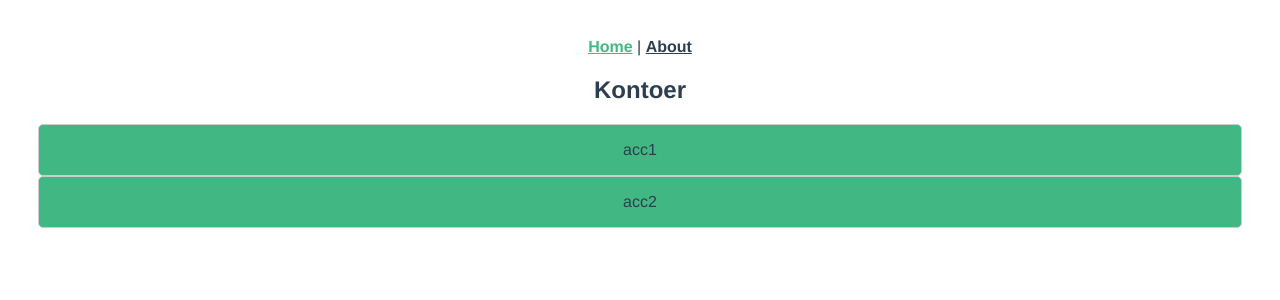
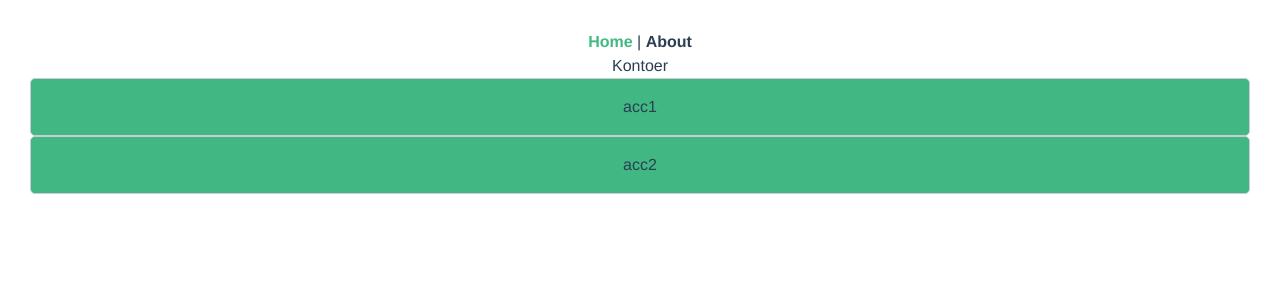
Before and after one commit to eriksalv/marxbank, a Vue app in the folder marxbankvue/: page / in a window 1280 px wide. Shown: the top 300 px of the page. Built offline with nearby package versions, Linux system fonts and the light colour scheme.

Commit message:
feat(#109): satt opp tailwind css

```diff
--- a/marxbankvue/package.json
+++ b/marxbankvue/package.json
@@ -25,9 +25,12 @@
     "@vue/cli-service": "~4.5.0",
     "@vue/compiler-sfc": "^3.0.0",
     "@vue/eslint-config-typescript": "^7.0.0",
+    "autoprefixer": "^9.8.8",
     "babel-eslint": "^10.1.0",
     "eslint": "^6.7.2",
     "eslint-plugin-vue": "^7.0.0",
+    "postcss": "^7.0.39",
+    "tailwindcss": "npm:@tailwindcss/postcss7-compat@^2.2.17",
     "typescript": "~4.1.5"
   },
   "eslintConfig": {
--- /dev/null
+++ b/marxbankvue/postcss.config.js
@@ -0,0 +1,6 @@
+module.exports = {
+  plugins: {
+    tailwindcss: {},
+    autoprefixer: {},
+  },
+}
--- /dev/null
+++ b/marxbankvue/src/index.css
@@ -0,0 +1,4 @@
+/* ./src/index.css */
+@tailwind base;
+@tailwind components;
+@tailwind utilities;
--- a/marxbankvue/src/main.ts
+++ b/marxbankvue/src/main.ts
@@ -2,5 +2,6 @@
 import App from './App.vue'
 import store from './store'
 import router from './router'
+import './index.css'
 
 createApp(App).use(router).use(store).mount('#app');
--- /dev/null
+++ b/marxbankvue/tailwind.config.js
@@ -0,0 +1,11 @@
+module.exports = {
+  purge: ['./index.html', './src/**/*.{vue,js,ts,jsx,tsx}'],
+  darkMode: false, // or 'media' or 'class'
+  theme: {
+    extend: {},
+  },
+  variants: {
+    extend: {},
+  },
+  plugins: [],
+}
```
Also changed, not shown: 1 other file (tests, documents, lock files or other folders).
